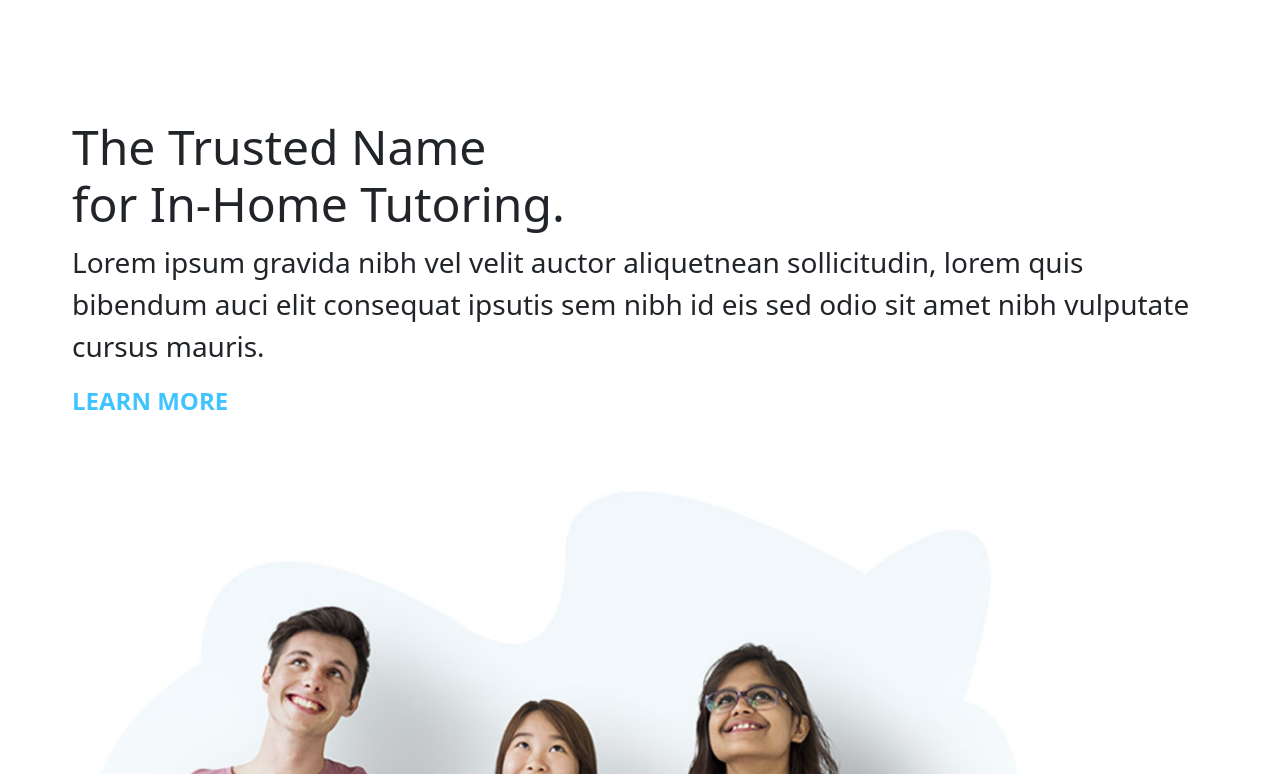
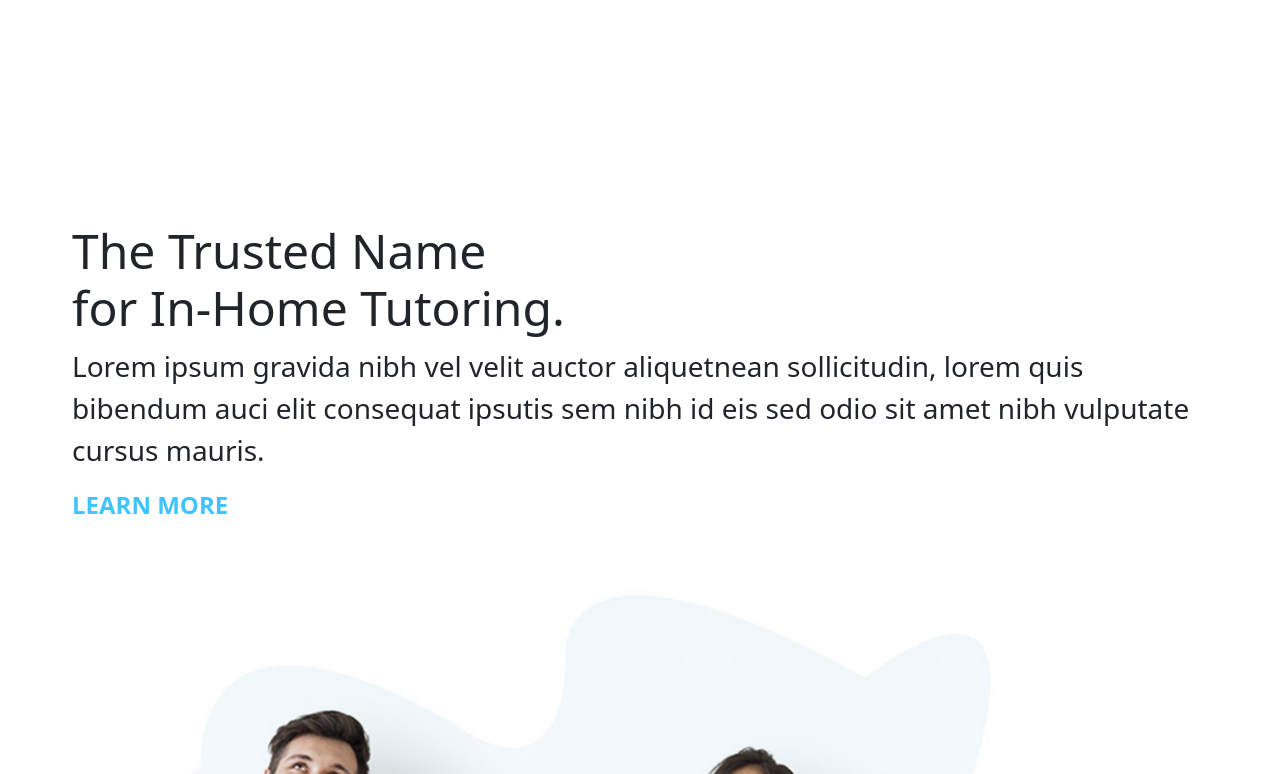
Before and after one commit to totarochristian/proj-html-vuejs, a Vue app: page / in a window 1280 px wide. Shown: the part 1046-1820 px from the top of the page. Built offline with nearby package versions, Linux system fonts and the light colour scheme.

Commit message:
Update in home tutoring component amrgins

```diff
--- a/src/components/Main/InHomeTutoringComponent.vue
+++ b/src/components/Main/InHomeTutoringComponent.vue
@@ -16,7 +16,8 @@
 <style lang="scss" scoped>
   @use '../../assets/styles/partial/variables' as *;
   #inHomeTutoring{
-    margin: 2rem 3rem;
+    padding-top: 8rem!important;
+    margin: 4rem 3rem 10rem 3rem!important;
     h2{
       font-size: 3rem;
     }
```
